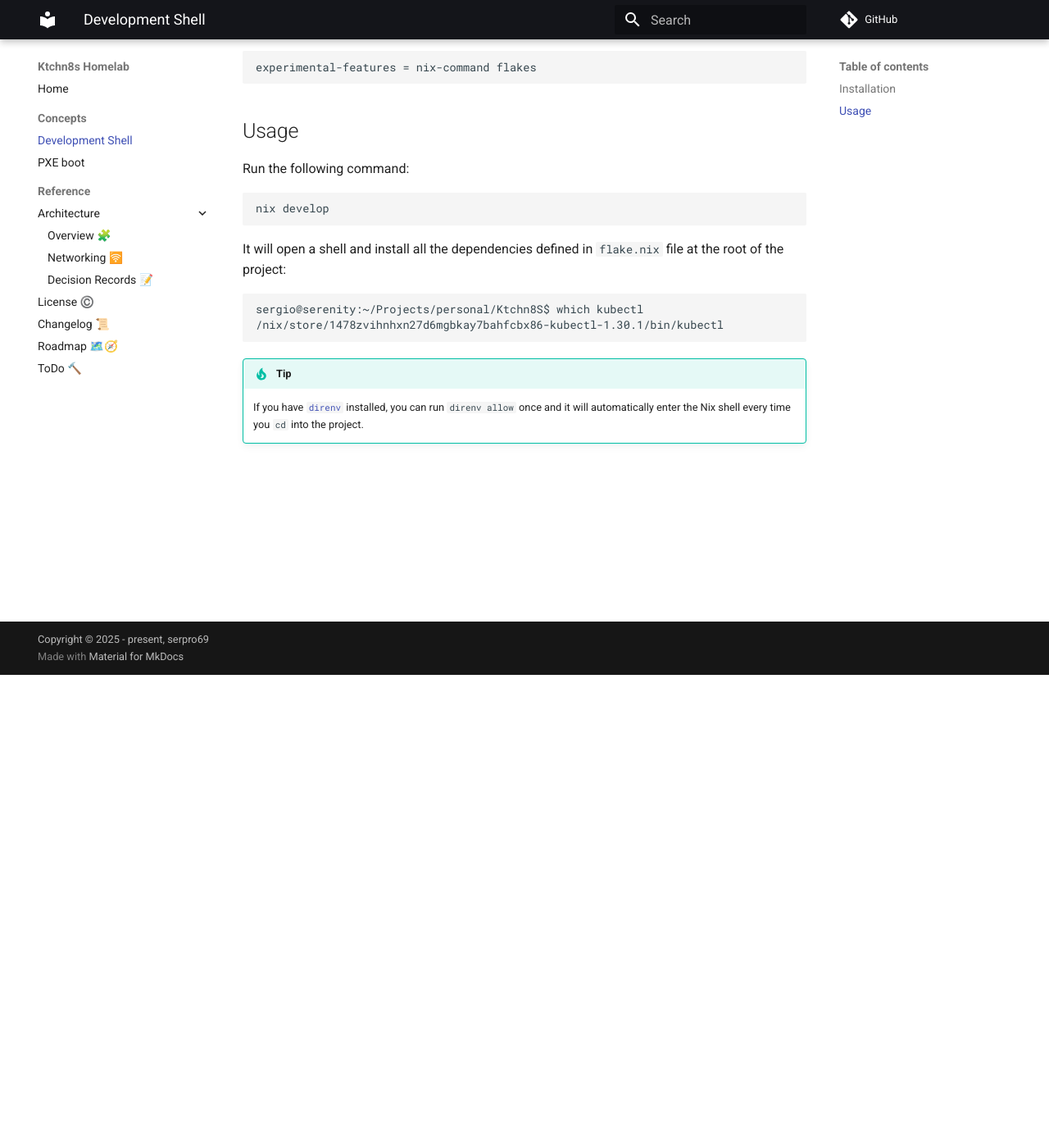
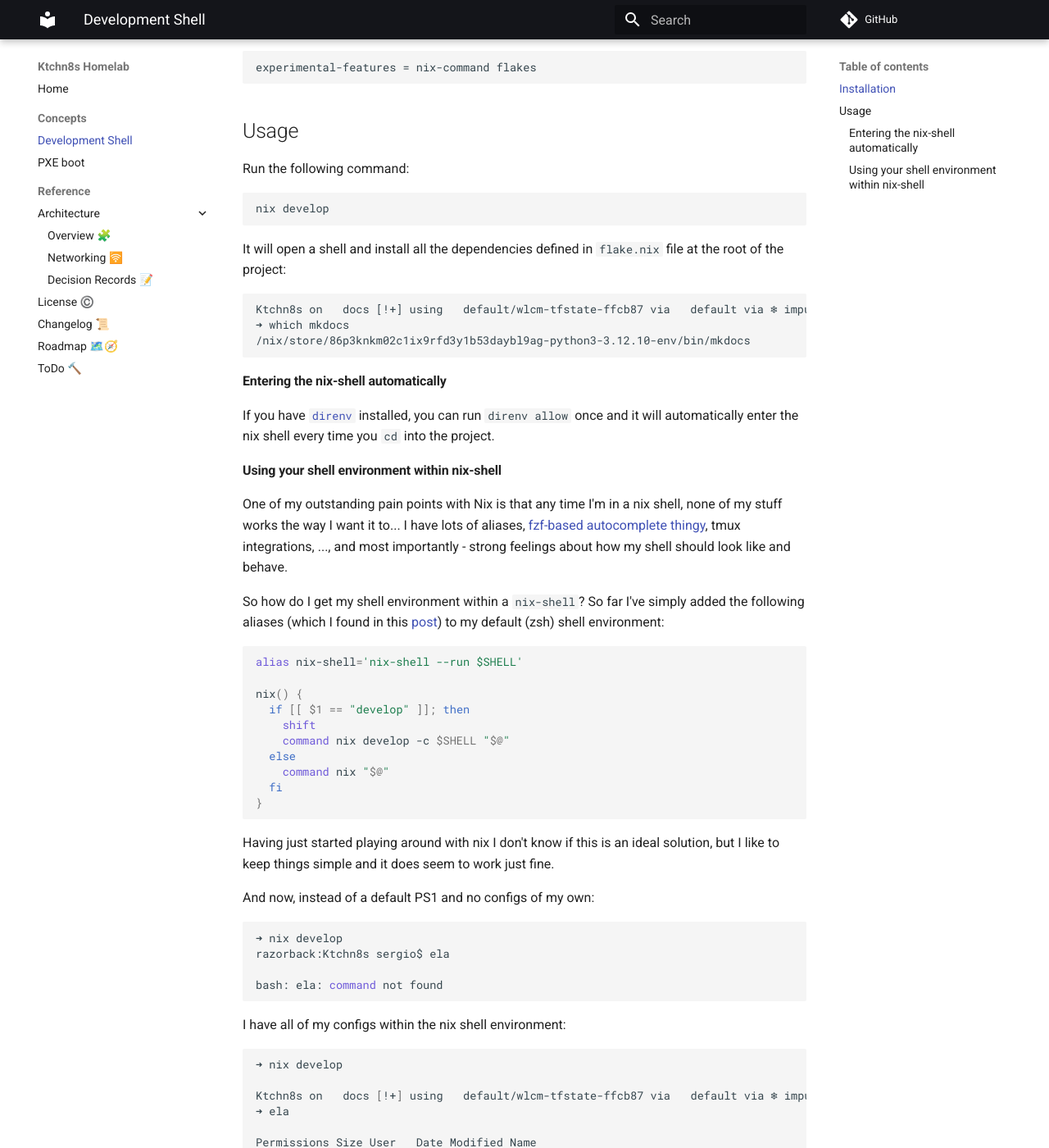
Before and after one commit to serpro69/ktchn8s, an MkDocs documentation site: the page built from docs/concepts/development-shell.md, in a window 1280 px wide and 1400 px high, scrolled down 577 px. Shown: the whole window at 82% size. Built offline with MkDocs 1.6.1 and Material for MkDocs 9.7.7, drawn with Linux system fonts in a browser that asks for light colours; comment, search, counter and statistics services are not loaded; some of the changed text lies outside the part shown.

Commit message:
Add nix flake with some basics

````diff
--- a/docs/concepts/development-shell.md
+++ b/docs/concepts/development-shell.md
@@ -30,12 +30,62 @@ nix develop
 It will open a shell and install all the dependencies defined in `flake.nix` file at the root of the project:
 
 ```
-sergio@serenity:~/Projects/personal/Ktchn8S$ which kubectl
-/nix/store/1478zvihnhxn27d6mgbkay7bahfcbx86-kubectl-1.30.1/bin/kubectl
+Ktchn8s on  docs [!+] using 󰅟 default/wlcm-tfstate-ffcb87 via 󱔎 default via ❄ impure (nix-shell-env)
+➜ which mkdocs
+/nix/store/86p3knkm02c1ix9rfd3y1b53daybl9ag-python3-3.12.10-env/bin/mkdocs
 ```
 
-!!! tip
+#### Entering the nix-shell automatically
 
-    If you have [`direnv`](https://direnv.net) installed, you can run `direnv
-    allow` once and it will automatically enter the Nix shell every time you
-    `cd` into the project.
+If you have [`direnv`](https://direnv.net) installed, you can run `direnv allow` once and it will automatically enter the nix shell every time you `cd` into the project.
+
+
+#### Using your shell environment within nix-shell
+
+One of my outstanding pain points with Nix is that any time I'm in a nix shell, none of my stuff works the way I want it to... I have lots of aliases, [fzf-based autocomplete thingy](https://github.com/Aloxaf/fzf-tab), tmux integrations, ..., and most importantly - strong feelings about how my shell should look like and behave.
+
+So how do I get my shell environment within a `nix-shell`? So far I've simply added the following aliases (which I found in this [post](https://discourse.nixos.org/t/nix-shell-does-not-use-my-users-shell-zsh/5588/13)) to my default (zsh) shell environment:
+
+```bash
+alias nix-shell='nix-shell --run $SHELL'
+
+nix() {
+  if [[ $1 == "develop" ]]; then
+    shift
+    command nix develop -c $SHELL "$@"
+  else
+    command nix "$@"
+  fi
+}
+```
+
+Having just started playing around with nix I don't know if this is an ideal solution, but I like to keep things simple and it does seem to work just fine.
+
+And now, instead of a default PS1 and no configs of my own:
+
+```bash
+➜ nix develop
+razorback:Ktchn8s sergio$ ela
+
+bash: ela: command not found
+```
+
+I have all of my configs within the nix shell environment:
+
+```bash
+➜ nix develop
+
+Ktchn8s on  docs [!+] using 󰅟 default/wlcm-tfstate-ffcb87 via 󱔎 default via ❄ impure (nix-shell-env)
+➜ ela
+
+Permissions Size User   Date Modified Name
+drwxr-xr-x@    - sergio 28 May 16:53  .git/
+.rw-r--r--@  456 sergio 28 May 09:16  .yamlfmt.yaml
+.rw-r--r--@  291 sergio 28 May 09:16  .yamllint.yml
+drwxr-xr-x@    - sergio 28 May 09:16  docs/
+.rw-r--r--@ 1.5k sergio 28 May 14:53  flake.lock
+.rw-r--r--@  772 sergio 28 May 16:32  flake.nix
+.rw-r--r--@ 1.1k sergio 28 May 09:16  LICENSE.md
+.rw-r--r--@ 1.3k sergio 28 May 14:43  mkdocs.yml
+.rw-r--r--@  117 sergio 28 May 09:15  README.md
+```
````
Also changed, not shown: 2 other files.
